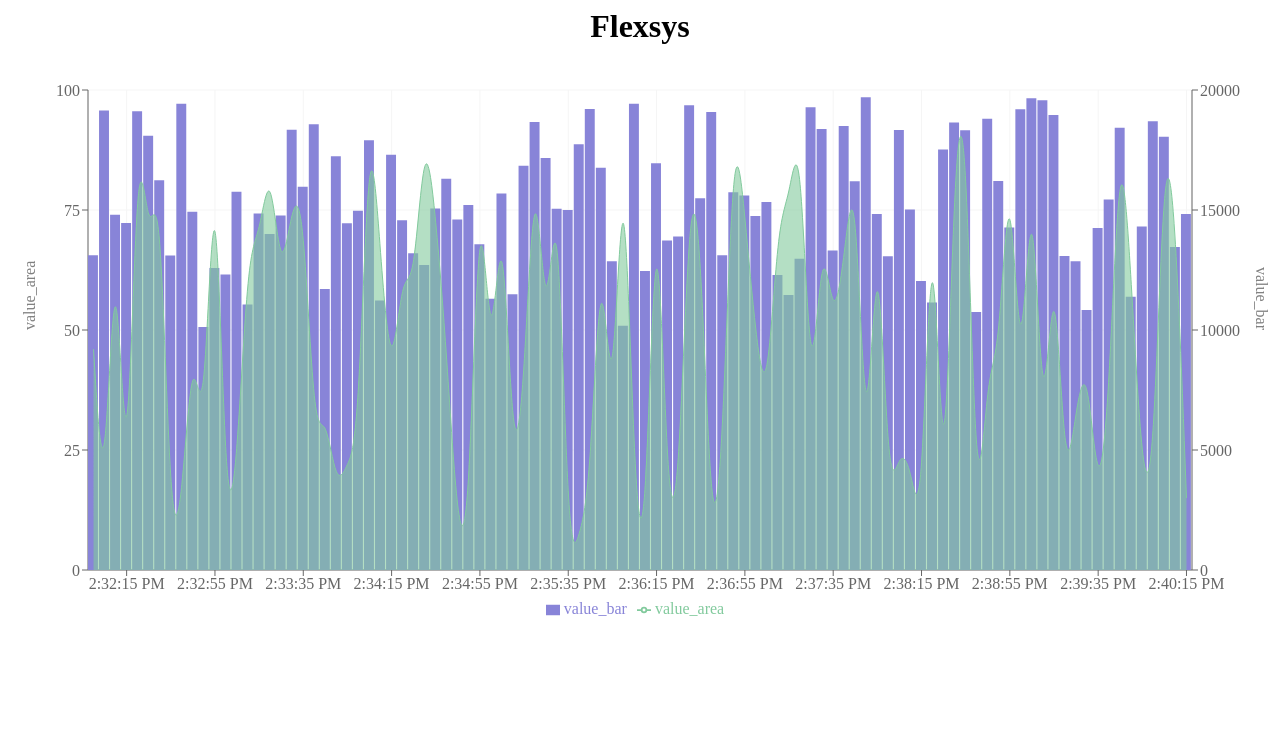
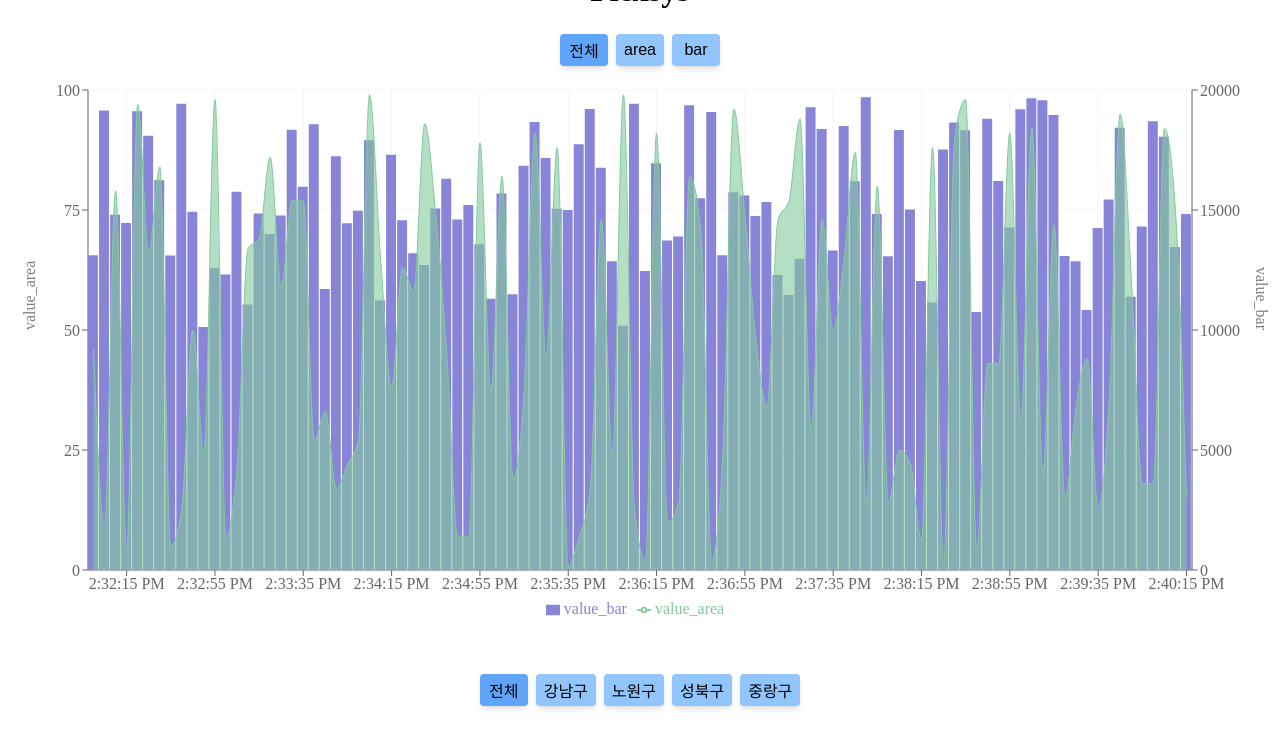
Before and after one commit to wanted-pre-7/pre-onboarding-9th-3-7, a React (Vite) app: page / in a window 1280 px wide. Shown: the top 748 px of the page. Built offline with nearby package versions, Linux system fonts and the light colour scheme.

Commit message:
feat[#8, #9, #10, #11]: 필터링 기능 구현
- ID 값을 이용한 필터링 구현
- 특정 데이터 구역(area, bar) 클릭시 하이라이트 구현

```diff
--- a/src/App.tsx
+++ b/src/App.tsx
@@ -1,12 +1,36 @@
+import React, { useState } from "react";
 import Chart from "./components/Chart";
 import Header from "./components/Header";
+import useChartData from "./hooks/useChartData";
 
 const App = () => {
+  const { chartDistrict } = useChartData();
+  const [district, setDistrict] = useState("");
+
+  const handleClick = (value: string) => setDistrict(value);
+
   return (
     <div className="App">
       <Header />
 
-      <Chart />
+      <Chart district={district} handleClick={handleClick} />
+      <div className="btn-wrapper">
+        <button
+          onClick={() => handleClick("")}
+          className={`${district === "" ? "btn-active" : "btn"}`}
+        >
+          전체
+        </button>
+        {chartDistrict.map((value) => (
+          <button
+            onClick={(e) => handleClick(e.currentTarget.textContent as string)}
+            className={`${value === district ? "btn-active" : "btn"}`}
+            key={value}
+          >
+            {value}
+          </button>
+        ))}
+      </div>
     </div>
   );
 };
--- a/src/components/Chart.tsx
+++ b/src/components/Chart.tsx
@@ -3,6 +3,7 @@
   Area,
   Bar,
   CartesianGrid,
+  Cell,
   ComposedChart,
   Legend,
   ResponsiveContainer,
@@ -16,11 +17,52 @@
 type Category = "전체" | "area" | "bar";
 const CATEGORY: Category[] = ["전체", "area", "bar"];
 
-const Chart = () => {
+const Chart = ({
+  district,
+  handleClick,
+}: {
+  district: string;
+  handleClick: (value: string) => void;
+}) => {
   const { data } = useChartData();
+  const [category, setCategory] = useState<Category>("전체");
+
+  const [dot, setDot] = useState("");
+
+  const handleClickCategory = (e: React.MouseEvent<HTMLButtonElement>) => {
+    setCategory(e.currentTarget.textContent as Category);
+  };
+  const CustomizedDot = (props: any) => {
+    const { cx, cy, stroke, payload } = props;
+
+    if (payload.id === district) {
+      return (
+        <svg x={cx - 3} y={cy - 3} fill="white">
+          <g transform="translate(4 4)">
+            <circle r="4" fill={stroke} />
+            <circle r="2" fill={stroke} />
+          </g>
+        </svg>
+      );
+    }
+
+    return null;
+  };
 
   return (
     <>
+      <div className="btn-wrapper">
+        {CATEGORY.map((item) => (
+          <button
+            className={`${item === category ? "btn-active" : "btn"}`}
+            key={item}
+            onClick={handleClickCategory}
+          >
+            {item}
+          </button>
+        ))}
+      </div>
+
       <ResponsiveContainer width="100%" height={600}>
         <ComposedChart
           data={data}
@@ -54,21 +96,42 @@
               offset: -10,
             }}
           />
-          <Tooltip content={<CustomToolTip />} />
+          <Tooltip
+            content={
+              <CustomToolTip setDot={setDot} active={false} payload={[]} />
+            }
+          />
           <Legend height={50} />
+          {category === "전체" || category === "bar" ? (
             <Bar
               dataKey="value_bar"
               barSize={20}
               fill="#8884d8"
               yAxisId="right"
+              onClick={(data) => handleClick(data.id)}
+            >
+              {data.map((entry, index) => (
+                <Cell
+                  key={`cell-${index}`}
+                  fill={`${entry.id === district ? `#444094` : `#8884d8`}`}
                 />
+              ))}
+            </Bar>
+          ) : null}
+          {category === "전체" || category === "area" ? (
             <Area
-            type="basis"
+              type="monotone"
               dataKey="value_area"
               fill="#82ca9d"
               stroke="#82ca9d"
               yAxisId="left"
+              onClick={(e: any) => {
+                handleClick(dot);
+              }}
+              dot={<CustomizedDot />}
+              // label={<CustomizedLabel />}
             />
+          ) : null}
         </ComposedChart>
       </ResponsiveContainer>
     </>
--- a/src/components/CustomToolTip.tsx
+++ b/src/components/CustomToolTip.tsx
@@ -1,9 +1,23 @@
+import type { Dispatch } from "react";
+import { useEffect } from "react";
 import type { TooltipProps } from "recharts";
+import type { IChart } from "../types/chart";
 
-const CustomToolTip = ({
-  active,
-  payload,
-}: TooltipProps<number, string>): JSX.Element | null => {
+interface Payload {
+  payload: IChart;
+}
+
+interface Props {
+  active: boolean;
+  payload: Payload[];
+  setDot: Dispatch<React.SetStateAction<string>>;
+}
+
+const CustomToolTip = ({ active, payload, setDot }: Props) => {
+  useEffect(() => {
+    if (payload && payload.length) setDot(payload[0].payload.id);
+  }, [payload]);
+
   if (active && payload && payload.length)
     return (
       <div className="tooltip">
--- a/src/hooks/useChartData.ts
+++ b/src/hooks/useChartData.ts
@@ -4,27 +4,25 @@
 
 const useChartData = () => {
   const [chartData, setChartData] = useState<IChart[]>([]);
-
   useEffect(() => {
-    const chartArray: IChart[] = [];
     const getChart = async () => {
       const data: IResponse = await getChartData();
 
-      for (const key in data) {
-        chartArray.push({
-          time: new Date(key).toLocaleTimeString().replace("오후 ", ""),
+      const arrData: IChart[] = Object.entries(data).map(([time, item]) => ({
+        time: new Date(time).toLocaleTimeString(),
 
-          ...data[key],
-        });
-      }
+        ...item,
+      }));
 
-      setChartData(chartArray);
+      setChartData(arrData);
     };
 
     getChart();
   }, []);
 
-  return { data: chartData };
+  const chartDistrict = [...new Set(chartData.map((data) => data.id))].sort();
+
+  return { data: chartData, chartDistrict };
 };
 
 export default useChartData;
--- a/src/index.css
+++ b/src/index.css
@@ -2,6 +2,26 @@
 h4 {
   padding: 0;
   margin: 0;
+}
+
+button {
+  -webkit-appearance: none;
+  -moz-appearance: none;
+  appearance: none;
+  cursor: pointer;
+  font-size: 1rem;
+  border: none;
+  background-color: transparent;
+  border-radius: 4px;
+  min-width: 3rem;
+  min-height: 2rem;
+  padding: 0.25rem 0.5rem;
+  transition: transform 0.1s linear;
+  box-shadow: 0 4px 6px -1px rgb(0 0 0 / 0.1), 0 2px 4px -2px rgb(0 0 0 / 0.1);
+}
+
+button:active {
+  transform: scale(0.98);
 }
 
 .App {
@@ -44,3 +64,16 @@
 .recharts-tooltip-wrapper:focus-visible {
   outline: none;
 }
+
+.btn-wrapper {
+  display: flex;
+  gap: 0.5rem;
+}
+
+.btn {
+  background-color: #93c5fd;
+}
+
+.btn-active {
+  background-color: #60a5fa;
+}
```
Lines whose indentation alone changed are shown as unchanged.
